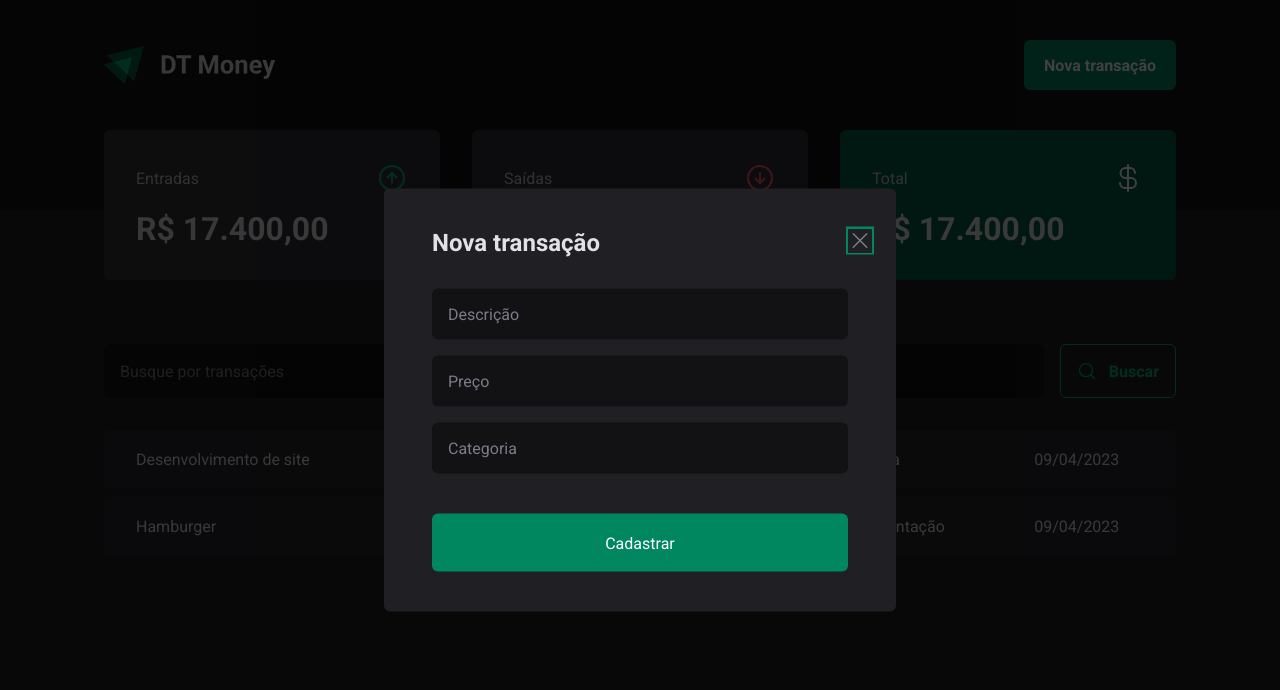
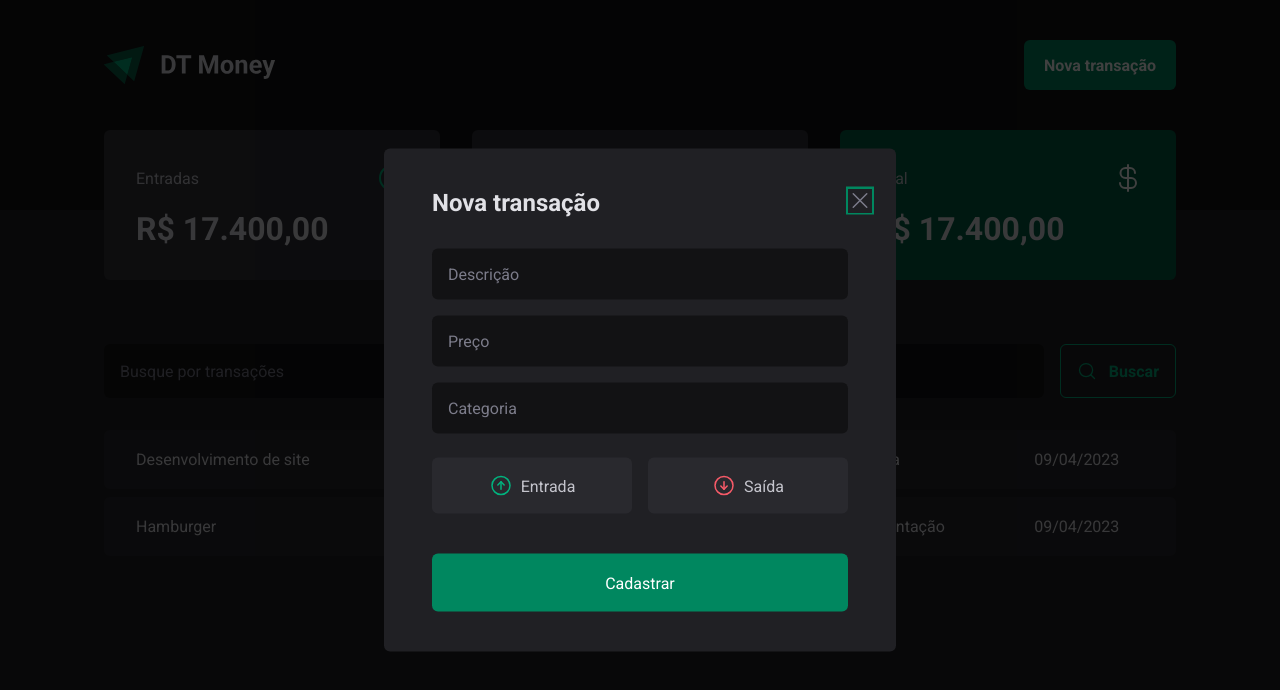
Before and after one commit to lubnimorais/ignite-dt-money-2022, a React (Vite) app: page / in a window 1280 px wide. Both pictures are taken after a click on the button "Nova transação". Shown: the top 690 px of the page. Built offline with nearby package versions, Linux system fonts and the light colour scheme.

Commit message:
feat: Implemented NewTransactionModal

```diff
--- a/package.json
+++ b/package.json
@@ -10,6 +10,7 @@
   },
   "dependencies": {
     "@radix-ui/react-dialog": "^1.0.3",
+    "@radix-ui/react-radio-group": "^1.1.2",
     "phosphor-react": "^1.4.1",
     "react": "^18.2.0",
     "react-dom": "^18.2.0",
--- a/src/components/NewTransactionModal/index.tsx
+++ b/src/components/NewTransactionModal/index.tsx
@@ -1,7 +1,14 @@
 import * as Dialog from '@radix-ui/react-dialog';
 
-import { CloseButton, Content, Overlay } from './styles';
-import { X } from 'phosphor-react';
+import { ArrowCircleDown, ArrowCircleUp, X } from 'phosphor-react';
+
+import {
+  CloseButton,
+  Content,
+  Overlay,
+  TransactionType,
+  TransactionTypeButton,
+} from './styles';
 
 const NewTransactionModal = () => {
   return (
@@ -22,6 +29,18 @@
 
           <input type="text" placeholder="Categoria" required />
 
+          <TransactionType>
+            <TransactionTypeButton variant="income" value="income">
+              <ArrowCircleUp size={24} />
+              Entrada
+            </TransactionTypeButton>
+
+            <TransactionTypeButton variant="outcome" value="outcome">
+              <ArrowCircleDown size={24} />
+              Saída
+            </TransactionTypeButton>
+          </TransactionType>
+
           <button type="submit">Cadastrar</button>
         </form>
       </Content>
--- a/src/components/NewTransactionModal/styles.ts
+++ b/src/components/NewTransactionModal/styles.ts
@@ -1,5 +1,6 @@
 import styled from 'styled-components';
 import * as Dialog from '@radix-ui/react-dialog';
+import * as RadioGroup from '@radix-ui/react-radio-group';
 
 export const Overlay = styled(Dialog.Overlay)`
   width: 100vw;
@@ -102,3 +103,61 @@
 
   color: ${({ theme }) => theme.colors['gray-500']};
 `;
+
+export const TransactionType = styled(RadioGroup.Root)`
+  display: grid;
+  grid-template-columns: repeat(2, 1fr);
+  gap: 1rem;
+
+  margin-top: 0.5rem;
+`;
+
+interface ITransactionTypeButtonProps {
+  variant: 'income' | 'outcome';
+}
+
+export const TransactionTypeButton = styled(
+  RadioGroup.Item,
+)<ITransactionTypeButtonProps>`
+  background: ${({ theme }) => theme.colors['gray-700']};
+
+  padding: 1rem;
+
+  display: flex;
+  align-items: center;
+  justify-content: center;
+  gap: 0.5rem;
+
+  border: 0;
+  border-radius: 6px;
+
+  cursor: pointer;
+
+  color: ${({ theme }) => theme.colors['gray-300']};
+
+  transition: 0.3s;
+
+  svg {
+    color: ${({ theme, variant }) =>
+      variant === 'income'
+        ? theme.colors['green-300']
+        : theme.colors['red-300']};
+  }
+
+  &[data-state='unchecked']:hover {
+    background: ${({ theme }) => theme.colors['gray-600']};
+  }
+
+  &[data-state='checked'] {
+    color: ${({ theme }) => theme.colors.white};
+
+    background: ${({ theme, variant }) =>
+      variant === 'income'
+        ? theme.colors['green-500']
+        : theme.colors['red-500']};
+
+    svg {
+      color: ${({ theme }) => theme.colors.white};
+    }
+  }
+`;
```
Also changed, not shown: 1 other file (tests, documents, lock files or other folders).
